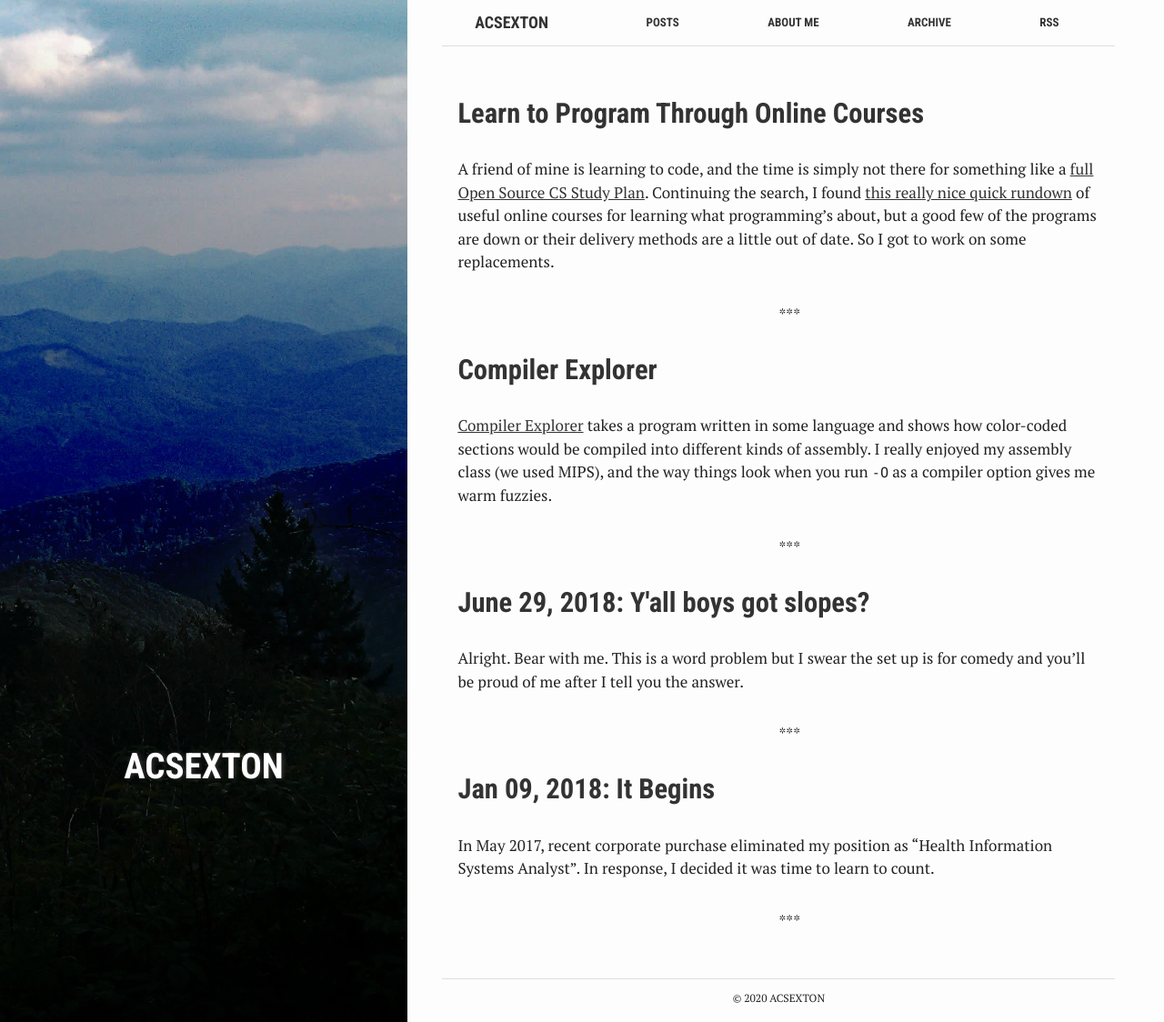
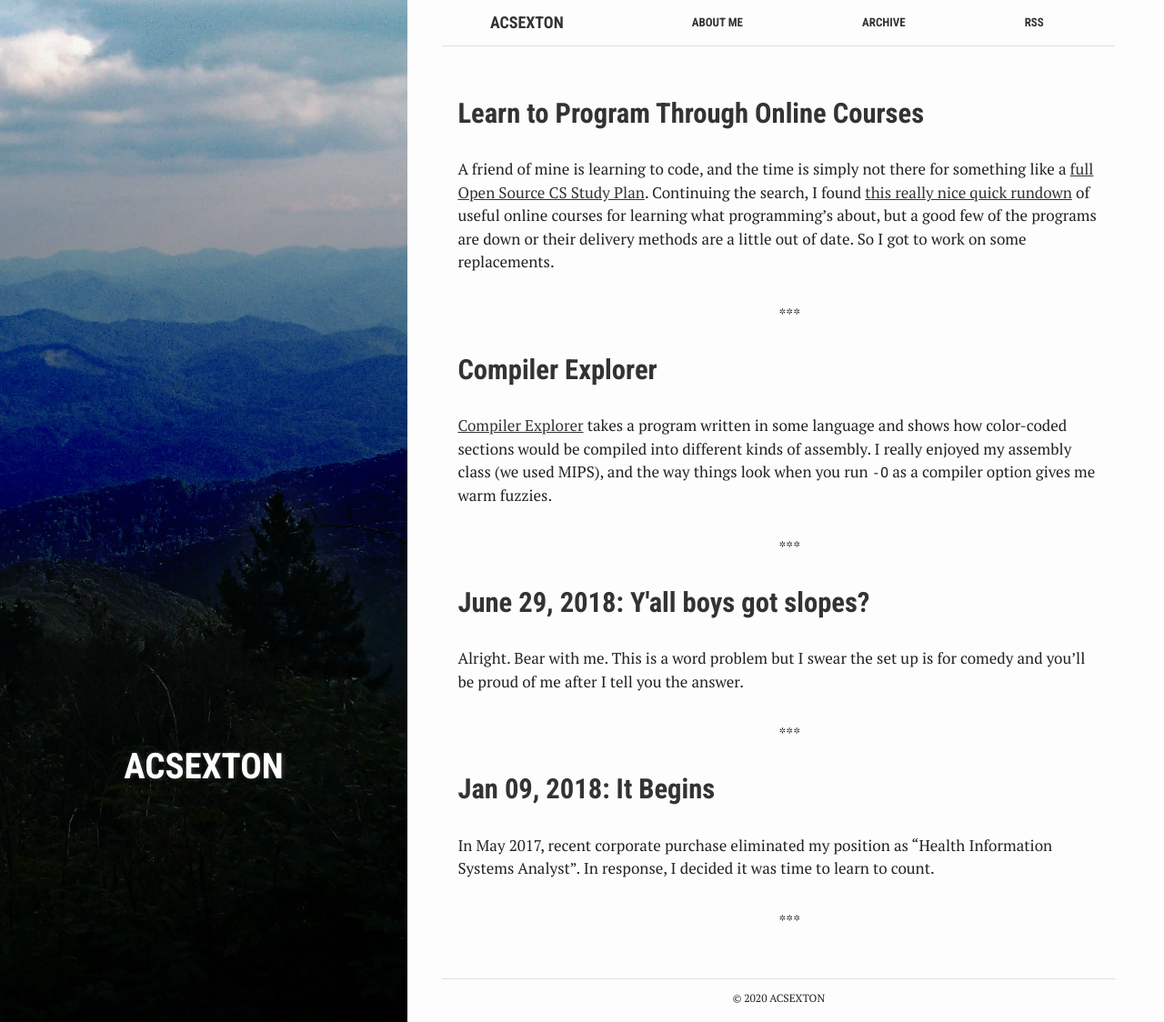
Before and after one commit to acsexton/acsexton.github.io, a Jekyll site: the page built from index.html, in a window 1280 px wide and 1124 px high. Shown: the whole window at 91% size. Built offline with Jekyll 4.4.1, drawn with Linux system fonts in a browser that asks for light colours.

Commit message:
remove post link from header

```diff
--- a/_data/navigation.yml
+++ b/_data/navigation.yml
@@ -1,5 +1,3 @@
-- name: Posts
-  link: /pages/post.html
 - name: About Me
   link: /pages/aboutme.html
 - name: Archive
```
